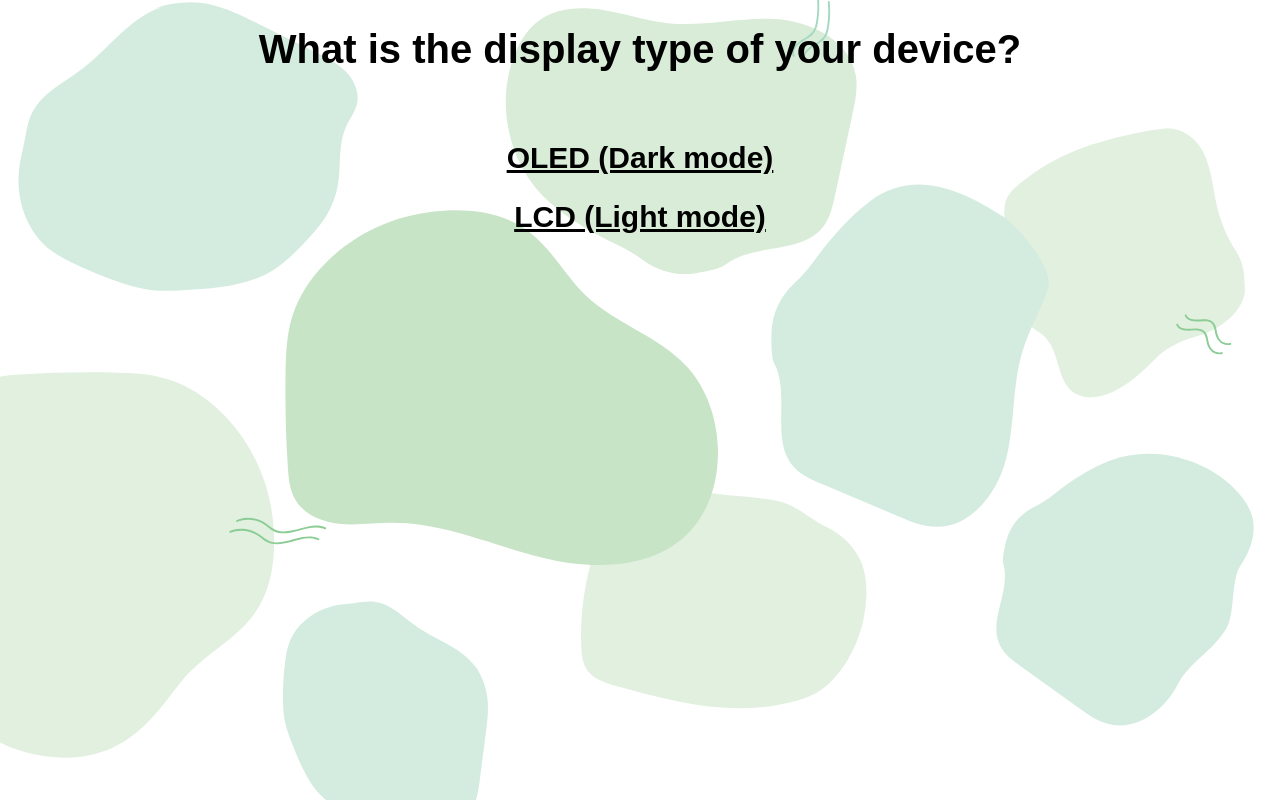
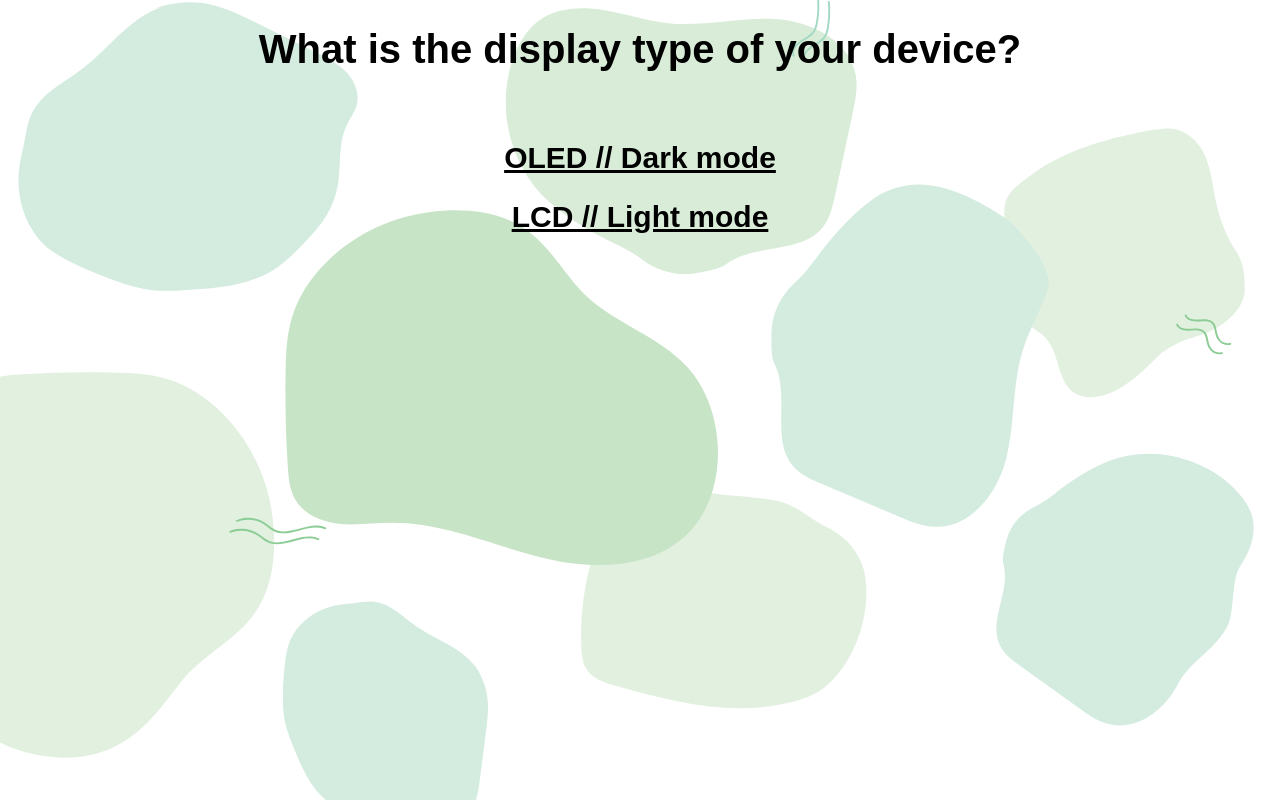
Before and after one commit to iamzanet/Sustainable-Web-Design, a plain HTML site: page index.html in a window 1280 px wide. Drawn offline with Linux system fonts and the light colour scheme.

Commit message:
Update index.html

```diff
--- a/index.html
+++ b/index.html
@@ -30,7 +30,7 @@ h2 {
 <body>
 <h1>What is the display type of your device?</h1>
 	<br>
-<h2><a href="sustainableweb-dark.html">OLED (Dark mode)</a></h2>
-<h2><a href="sustainableweb-light.html">LCD (Light mode)</a></h2>
+<h2><a href="sustainableweb-dark.html">OLED // Dark mode</a></h2>
+<h2><a href="sustainableweb-light.html">LCD // Light mode</a></h2>
 </body>
 </html>
```
